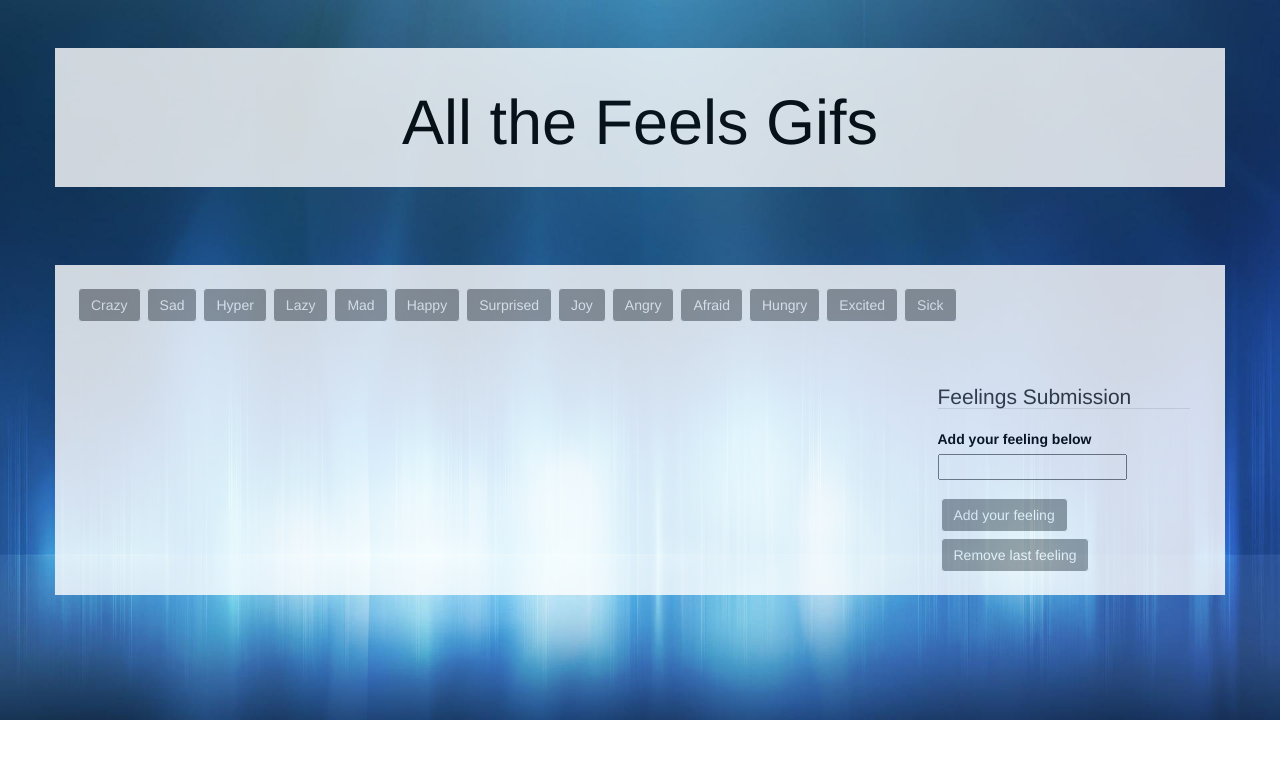
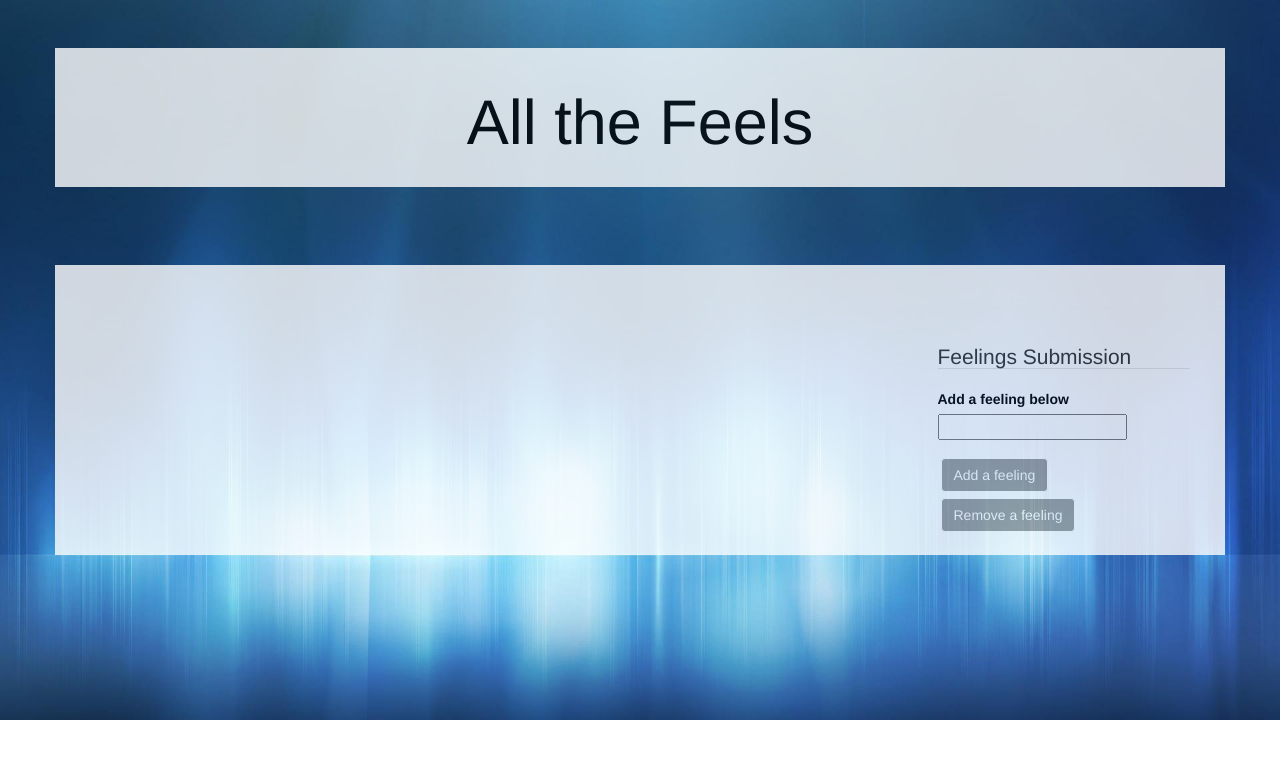
Before and after one commit to ruthbuena/GifTastic, a plain HTML site: page index.html in a window 1280 px wide. Drawn offline with nearby package versions, Linux system fonts and the light colour scheme; files that its build step writes are made by us from their sources; no server answers; files whose address does not match are found by name.

Commit message:
Add files via upload

```diff
--- a/index.html
+++ b/index.html
@@ -1,52 +1,50 @@
 <!DOCTYPE html>
 <html>
 <head>
-    <title>GifTastic</title>
+    <title>Gifs to show how your feeling</title>
 
-    <!-- Links to Bootstrap and external CSS -->
+    <!-- Latest compiled and minified CSS & JS -->
     <link rel="stylesheet" href="https://maxcdn.bootstrapcdn.com/bootstrap/3.3.6/css/bootstrap.min.css" integrity="sha384-1q8mTJOASx8j1Au+a5WDVnPi2lkFfwwEAa8hDDdjZlpLegxhjVME1fgjWPGmkzs7" crossorigin="anonymous">
+    <link rel="stylesheet" type="text/css" href="style.css">
+</head>
 
-    <link rel="stylesheet" type="text/css" href="css/style.css">
-</head>
 <body>
-
     <!-- Header  -->
     <div class="jumbotron">
         <div class="container">
-            <h1>All the Feels Gifs</h1>
+            <h1>All the Feels</h1>
         </div>
     </div>
 
-    <!-- Gif Buttons  -->
-    <div id="gifButton" class="container">
+    <!--Gif Buttons  -->
+    <div id="gifBtn" class="container">
     </div>
 
-     <!-- Main Section  -->
+     <!--Middle Section  -->
     <div class="container">
         <div class="col-xs-9 col-sm-9 col-md-9 col-lg-9">
+
             <!-- Gifs  -->
             <div id="gifsView"></div>
         </div>
-         <!-- Feelings Submission Form  -->
+
+         <!-- Form to Add/Remove Gifs  -->
         <div class="col-xs-3 col-sm-3 col-md-3 col-lg-3">
             <form id="gif-form" role="form">
                 <h2><legend>Feelings Submission</legend></h2>
                 <div class="form-group">
-                    <label for="feeling-input">Add your feeling below</label>
-                    <input type="text" id="feeling-input">
+                    <label for="action-input">Add a feeling below</label>
+                    <input type="text" id="action-input">
                 </div>
-        <!-- Section to add/remove Gifs -->
-                <input id="addGif" type="submit" value="Add your feeling" class="btn btn-primary">
-                <input id="removeGif" type="submit" value="Remove last feeling" class="btn btn-primary">
+                <input id="addGif" type="submit" value="Add a feeling" class="btn btn-primary">
+                <input id="removeGif" type="submit" value="Remove a feeling" class="btn btn-primary">
             </form>
         </div>
     </div>
 
-<!-- JQuery & external JS links -->
+<!--Links to Scripts -->
     <script src="http://code.jquery.com/jquery-2.1.3.min.js"></script>
-
     <script src="https://maxcdn.bootstrapcdn.com/bootstrap/3.3.6/js/bootstrap.min.js" integrity="sha384-0mSbJDEHialfmuBBQP6A4Qrprq5OVfW37PRR3j5ELqxss1yVqOtnepnHVP9aJ7xS" crossorigin="anonymous"></script>
-
-    <script type="text/javascript" src="javascript/javascript.js"></script>
+    <script type="text/javascript" src="javascript.js"></script>
 </body>
 </html>
```
